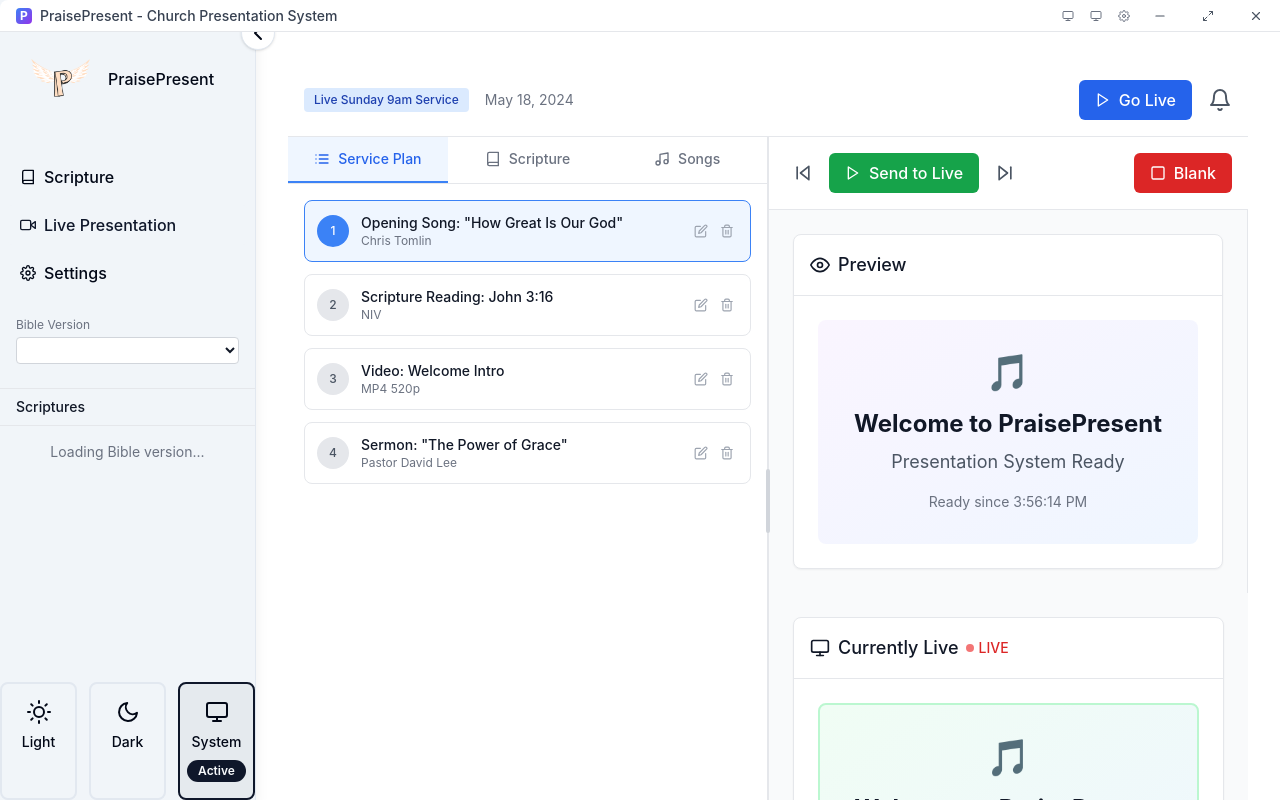
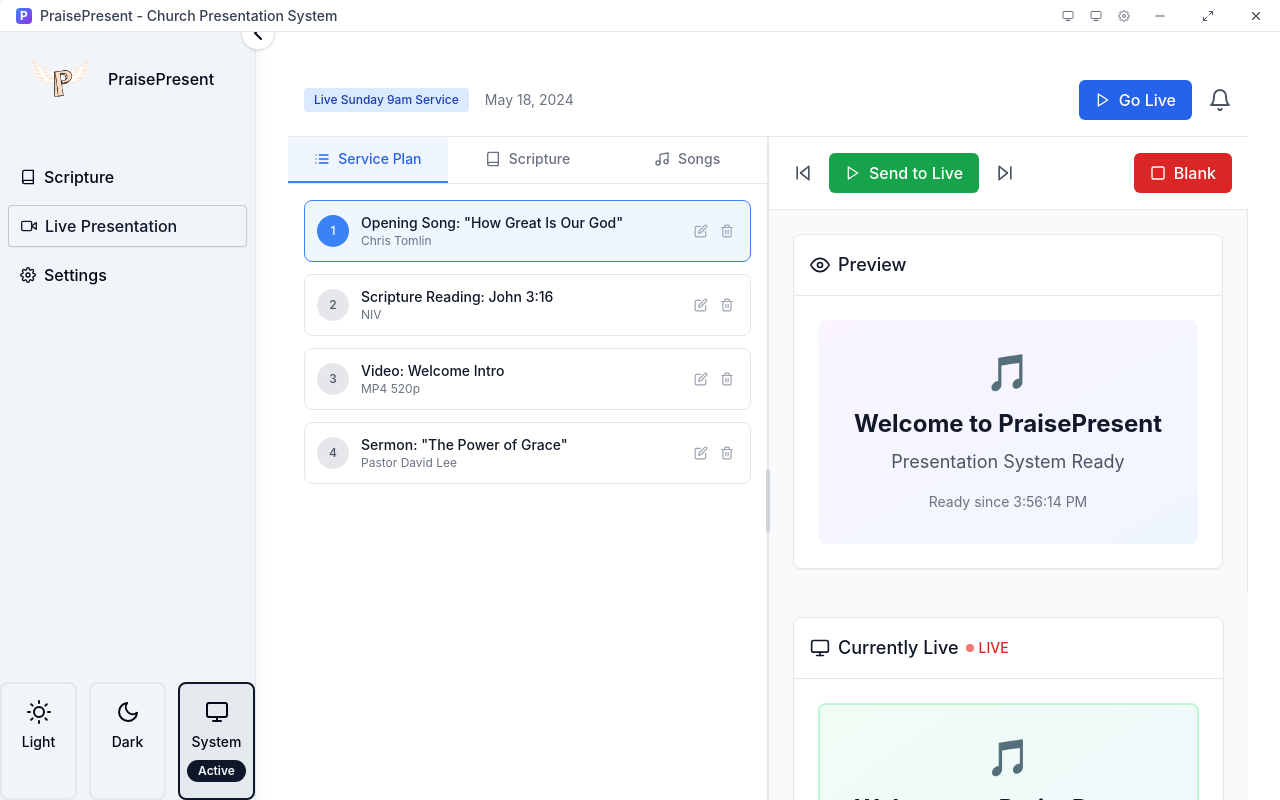
Before and after one commit to kelibst/PraisePresent, a React (Vite) app: page /live in a window 1280 px wide. Built offline with nearby package versions, Linux system fonts and the light colour scheme.

Commit message:
add focus states to sidebar

```diff
--- a/src/components/layout/AnimatedSidebar.tsx
+++ b/src/components/layout/AnimatedSidebar.tsx
@@ -60,17 +60,32 @@ const AnimatedSidebar: React.FC<{ open: boolean; onToggle: () => void }> = ({
     applyTheme(newTheme);
   };
 
+  // Handle keyboard navigation
+  const handleKeyDown = (event: React.KeyboardEvent) => {
+    if (event.key === 'Escape' && open) {
+      onToggle();
+    }
+  };
+
   // Show scripture list on scripture and live pages
   const showScriptureList =
     location.pathname === "/scripture" || location.pathname === "/live";
 
   return (
     <aside
-      className={`fixed top-0 left-0 h-full z-30 bg-secondary border-r shadow-lg flex flex-col gap-2 transition-all duration-500 ease-in-out
+      className={`fixed top-0 left-0 h-full z-30 bg-secondary justify-between border-r shadow-lg flex flex-col gap-2 transition-all duration-500 ease-in-out
         ${open ? "translate-x-0" : "-translate-x-full"} w-64`}
+      onKeyDown={handleKeyDown}
+      role="navigation"
+      aria-label="Main navigation"
     >
       <button
-        className="absolute -right-5 top-4 bg-background border rounded-full shadow p-1 z-40 hover:bg-accent transition-colors"
+        className="absolute -right-5 top-4 bg-background border rounded-full shadow p-1 z-40
+                   hover:bg-accent hover:scale-110 hover:shadow-md
+                   focus:outline-none focus:ring-2 focus:ring-primary focus:ring-offset-2 focus:ring-offset-background
+                   focus-visible:ring-2 focus-visible:ring-primary focus-visible:ring-offset-2
+                   active:scale-95 active:bg-accent/80
+                   transition-all duration-200"
         onClick={onToggle}
         aria-label={open ? "Retract sidebar" : "Expand sidebar"}
       >
@@ -84,8 +99,14 @@ const AnimatedSidebar: React.FC<{ open: boolean; onToggle: () => void }> = ({
             key={item.label}
             to={item.path}
             className={({ isActive }) =>
-              `flex items-center gap-2 px-3 py-2 rounded hover:bg-accent transition-colors font-medium ${
-                isActive ? "bg-accent text-primary" : "text-foreground"
+              `flex items-center gap-2 px-3 py-2 rounded transition-all duration-200 font-medium
+              hover:bg-accent hover:text-primary hover:scale-[1.02] hover:shadow-sm
+              focus:outline-none focus:ring-2 focus:ring-primary focus:ring-offset-2 focus:ring-offset-secondary
+              focus-visible:ring-2 focus-visible:ring-primary focus-visible:ring-offset-2
+              active:scale-[0.98] active:bg-accent/80
+              ${isActive
+                ? "bg-accent text-primary shadow-sm border border-primary/20"
+                : "text-foreground"
               }`
             }
             end={item.path === "/"}
@@ -97,12 +118,12 @@ const AnimatedSidebar: React.FC<{ open: boolean; onToggle: () => void }> = ({
       </nav>
 
       {/* Version Selector - Always visible */}
-      <div className="px-2 mt-4">
+      {/* <div className="px-2 mt-4">
         <VersionSelector />
-      </div>
+      </div> */}
 
       {/* Scripture List - Only on scripture and live pages */}
-      {showScriptureList && (
+      {/* {showScriptureList && (
         <div className="flex-1 flex flex-col min-h-0 border-t border-gray-200 dark:border-gray-700">
           <div className="px-4 py-2 border-b border-gray-200 dark:border-gray-700">
             <h3 className="text-sm font-medium text-gray-900 dark:text-white">
@@ -116,7 +137,7 @@ const AnimatedSidebar: React.FC<{ open: boolean; onToggle: () => void }> = ({
       )}
 
       {/* Spacer when scripture list is not shown */}
-      {!showScriptureList && <div className="flex-1" />}
+      {/* {!showScriptureList && <div className="flex-1" />} */}
 
       {/* Theme toggle at bottom */}
       {/* <div className="flex items-center justify-center gap-4 mb-8">
```
Also changed, not shown: 1 other file (tests, documents, lock files or other folders).
